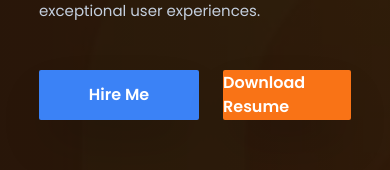
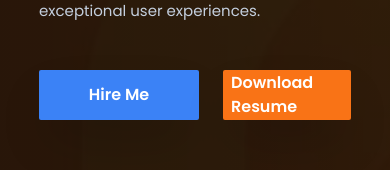
Before and after one commit to Q7Elite/softportfolio, a Next.js app: page / in a window 390 px wide. Shown: the part 496-666 px from the top of the page. Built offline with nearby package versions, Linux system fonts and the light colour scheme.

Commit message:
change resume

```diff
--- a/components/Hero.tsx
+++ b/components/Hero.tsx
@@ -49,11 +49,11 @@ const Hero = () => {
                 </button>
               </Link>
               <a
-                href="/resume.pdf" // Path to your CV file
+                href="/resume.docx" // Path to your CV file
                 download // The download attribute triggers the download
                 data-aos="zoom-out"
                 data-aos-delay="1600"
-                className="relative flex h-[50px] w-40 items-center justify-center font-semibold
+                className="relative flex h-[50px] w-40 items-center justify-center font-semibold pl-2 sm:pl-0
                 overflow-hidden bg-orange-500 text-white shadow-2xl transition-all before:absolute before:h-0
                 before:w-0 before:rounded-full before:bg-green-600 before:duration-500 before:ease-out hover:before:h-56
                 hover:before:w-56 rounded-sm"
--- a/package.json
+++ b/package.json
@@ -12,10 +12,10 @@
   "dependencies": {
     "@heroicons/react": "^2.1.3",
     "aos": "^3.0.0-beta.6",
-    "next": "14.2.3",
+    "next": "^14.2.3",
     "next-sitemap": "^4.2.3",
-    "react": "^18",
-    "react-dom": "^18",
+    "react": "^18.3.1",
+    "react-dom": "^18.3.1",
     "react-icons": "^5.2.1",
     "react-multi-carousel": "^2.8.5",
     "react-type-animation": "^3.2.0",
```
Also changed, not shown: 2 other files (tests, documents, lock files or other folders).
